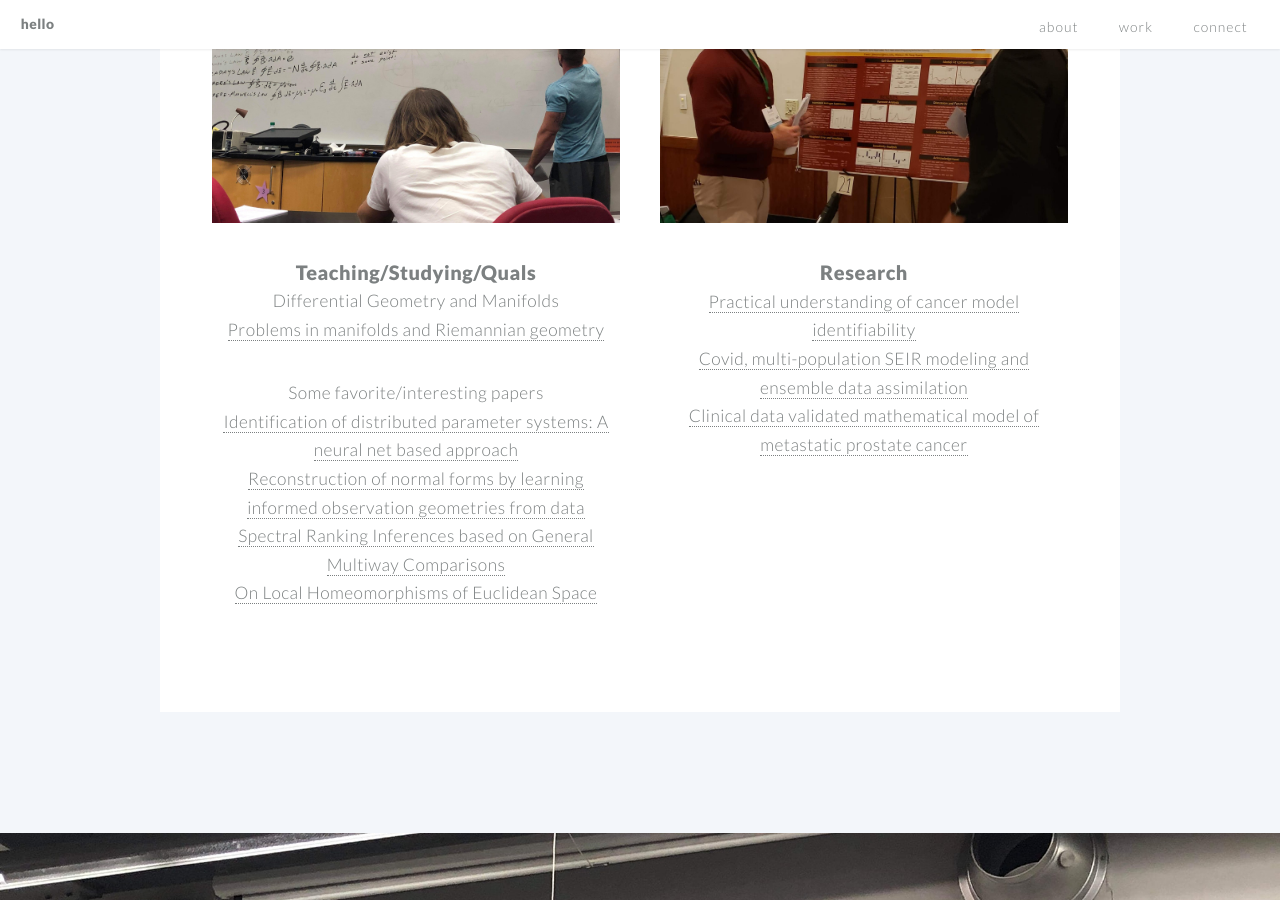
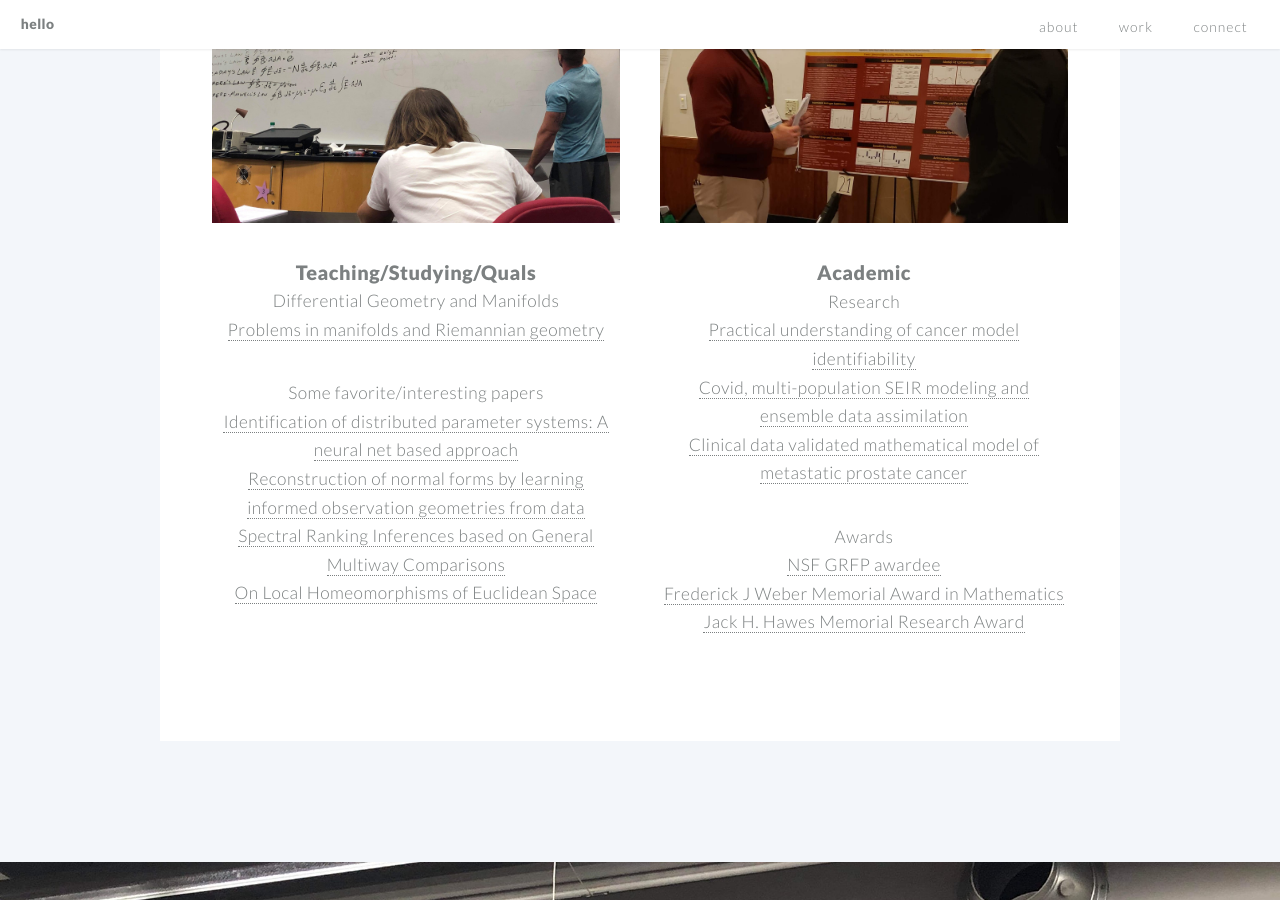
Before and after one commit to jben33/jben33.github.io, a Jekyll site: the page built from index.md, in a window 1280 px wide and 900 px high, scrolled down 3283 px. Built offline with Jekyll 4.4.1, drawn with Linux system fonts in a browser that asks for light colours.

Commit message:
Update example3.html

```diff
--- a/_includes/example3.html
+++ b/_includes/example3.html
@@ -1,9 +1,15 @@
-<h1>Research</h1>
+<h1>Academic</h1>
 
 
 
- <ul>
+ <ul> Research
   <li><a href="https://www.researchgate.net/publication/368225002_Practical_Understanding_of_Cancer_Model_Identifiability_in_Clinical_Applications#fullTextFileContent">Practical understanding of cancer model identifiability</a></li>
   <li><a href = "https://www.researchgate.net/publication/354759233_A_study_of_disproportionately_affected_populations_by_raceethnicity_during_the_SARS-CoV-2_pandemic_using_multi-population_SEIR_modeling_and_ensemble_data_assimilation">Covid, multi-population SEIR modeling and ensemble data assimilation</a></li>
   <li><a href = "https://www.researchgate.net/publication/349543011_Clinical_Data_Validated_Mathematical_Model_for_Intermittent_Abiraterone_Response_in_Castration-Resistant_Prostate_Cancer_Patients">Clinical data validated mathematical model of metastatic prostate cancer</a></li>
 </ul>
+
+ <ul> Awards
+  <li><a href="https://news.asu.edu/20210505-being-role-model-kids-motivates-father-get-math-degree">NSF GRFP awardee</a></li>
+  <li><a href = "https://www.researchgate.net/publication/354759233_A_study_of_disproportionately_affected_populations_by_raceethnicity_during_the_SARS-CoV-2_pandemic_using_multi-population_SEIR_modeling_and_ensemble_data_assimilation">Frederick J Weber Memorial Award in Mathematics</a></li>
+  <li><a href = "https://math.asu.edu/awards-2020">Jack H. Hawes Memorial Research Award</a></li>
+</ul>
```
